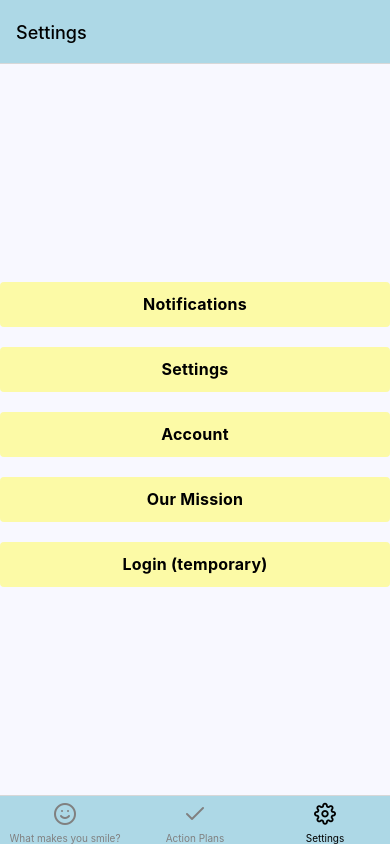
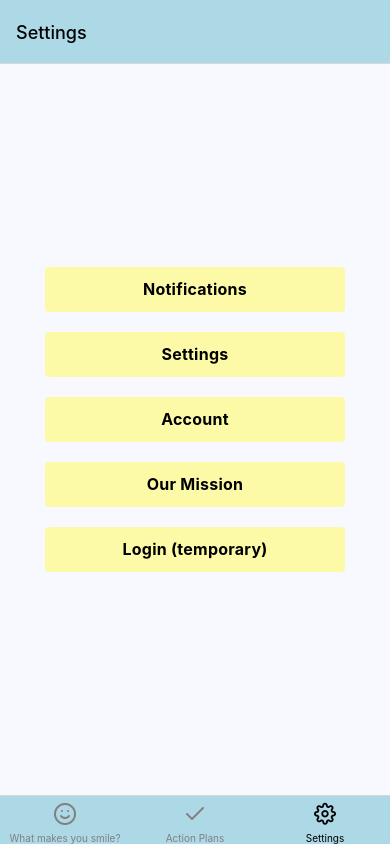
Before and after one commit to marker6275/Note-To-Self-App, a React Native app: screen /Settings in a window 390 px wide. Built offline with nearby package versions, Linux system fonts and the light colour scheme; what expo-linking would draw is missing.

Commit message:
edited settings buttons

```diff
--- a/components/Button.tsx
+++ b/components/Button.tsx
@@ -7,7 +7,7 @@ export default function Button(props: { onPress: any; title?: any | undefined; }
     return (
         <TouchableOpacity style={styles.button} onPress={onPress}>
             <Text style={styles.text}>{title}</Text>
-         </TouchableOpacity>
+        </TouchableOpacity>
     );
   }
 
@@ -20,7 +20,8 @@ export default function Button(props: { onPress: any; title?: any | undefined; }
         borderRadius: 4,
         elevation: 3,
         backgroundColor: '#FCFAA6',
-        marginBottom: 20
+        marginBottom: 20,
+        width: 300,
     },
     text: {
         fontSize: 16,
--- a/screens/Settings.tsx
+++ b/screens/Settings.tsx
@@ -12,8 +12,6 @@ import { createNativeStackNavigator } from '@react-navigation/native-stack';
 export default ( {navigation}: {navigation: any} ) => {
   return (
     <View style={styles.container}>
-      {/* <Text style={styles.item} onPress={() => navigation.navigate('NotFound')}>Notifications</Text>
-      <Text style={styles.item} onPress={() => navigation.navigate('NotFound')}>Settings</Text> */}
       <Button onPress={() => navigation.navigate('Notifs')} title={'Notifications'}/>
       <Button onPress={() => navigation.navigate('NotFound')} title={'Settings'}/>
       <Button onPress={() => navigation.navigate('Account')} title={'Account'}/>
@@ -27,19 +25,7 @@ const styles = StyleSheet.create({
   container: {
     flex: 1,
     backgroundColor: 'ghostwhite',
-    paddingTop: 30,
-    justifyContent: 'center'
+    alignItems: 'center',
+    justifyContent: 'center',
   },
-  button: {
-    backgroundColor: '#FCFAA6',
-    textAlign: 'left',
-  },
-  item: {
-    fontSize: 16,
-    paddingLeft: '15%',
-    paddingVertical: 30,
-    borderBottomColor: 'black',
-    borderBottomWidth: 1,
-    color: 'black'
-  }
 });
```
